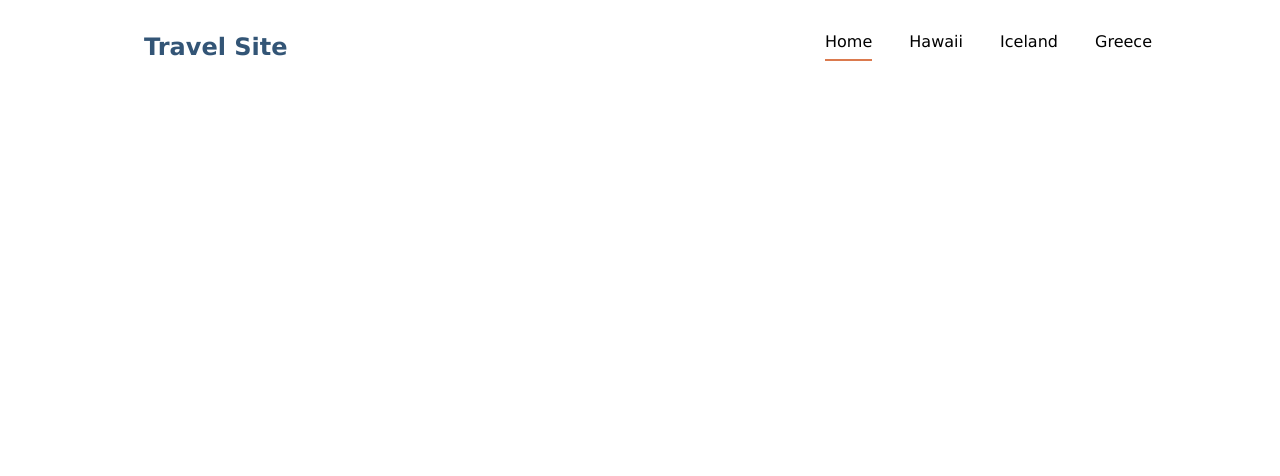
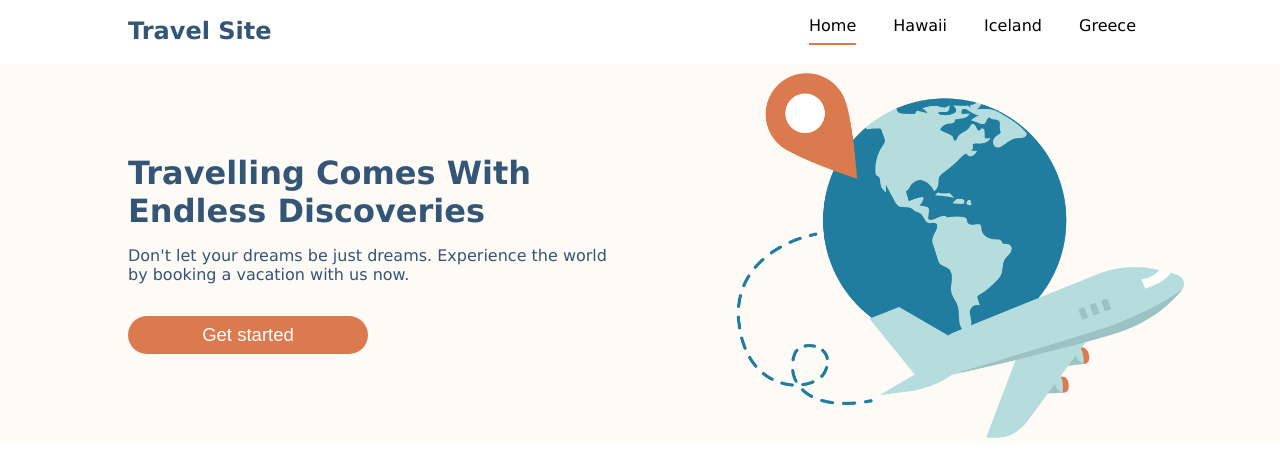
Before and after one commit to kakun45/xeniya-travelsite, a plain HTML site: page index.html in a window 1280 px wide. Drawn offline with nearby package versions, Linux system fonts and the light colour scheme; files that its build step writes are made by us from their sources.

Commit message:
added hero

```diff
--- a/css/global.scss
+++ b/css/global.scss
@@ -10,27 +10,45 @@ $wordmark: #335576;
 $background: #ffffff;
 $highlight: #db7a4e;
 $secondary: #fefaf5;
-$footer-titles: #335576;
 
 *,
 *::before,
 *::after {
   box-sizing: border-box;
   margin: 0;
-  padding: 0;
+  // padding: 0;
 }
 body {
   /* The base font for the site must be Verdana. */
   font-family: Verdana, Geneva, Tahoma;
   background-color: $background;
-  padding: 1rem;
+  font-weight: 400;
   color: $wordmark;
+
 }
 
+h1,
+h3,
+p,
+button {
+  margin: 1rem;
+}
+.padding {
+    padding-left: 3rem;
+}
 // /* Navigation */
 header {
   width: 100%;
+  height: 4rem;
+  background-color: $background;
   position: fixed;
+  left: 0;
+  right: 0;
+  top: 0;
+}
+html body {
+  padding-top: 4rem;
+  // width: 80%;
 }
 .wordmark {
   color: $wordmark;
@@ -54,5 +72,4 @@ header {
   display: inline-block;
   margin: 1rem;
 }
-// Hero
 // /* FOOTER */
--- a/css/main.scss
+++ b/css/main.scss
@@ -19,4 +19,39 @@ Blur: 4px
 Color: Black, with an opacity of 20% */
 
 // import vars
-@use './global.scss' as *;
+@use "./global.scss" as *;
+
+// Hero
+main {
+  background-color: $secondary;
+  display: flex;
+  justify-content: center;
+  align-items: center;
+}
+
+.hero {
+  width: 80%;
+  // height: auto; //reset it when pic is in
+  background-color: $secondary;
+}
+.hero--left {
+  width: 50%;
+  padding-left: 7rem;
+}
+.hero--right{
+  width: 50%;
+  text-align: center;
+}
+.size {
+  width: 70%;
+}
+button {
+  width: 15rem;
+  font-size: 1.16em;
+  font-weight: 400;
+  background-color: $highlight;
+  border: 0;
+  padding: 0.5rem;
+  border-radius: 3rem;
+  color: $background;
+}
--- a/index.html
+++ b/index.html
@@ -50,7 +50,14 @@
     </header>
 
     <!-- 2.Hero -->
-    <main class="hero"> </main>
+    <main>
+      <div class="hero padding hero--left">
+        <h1>Travelling Comes With Endless Discoveries</h1>
+        <p>Don't let your dreams be just dreams. Experience the world by booking a vacation with us now.</p>
+        <button>Get started</button>
+      </div>
+      <div class="hero hero--right"><img class="size" src="./assets/images/hero.png" alt="a tracked plane flying around a globe"></div>
+      </main>
 
     <!-- 3.Recommendations
 -One card for each destination
```
